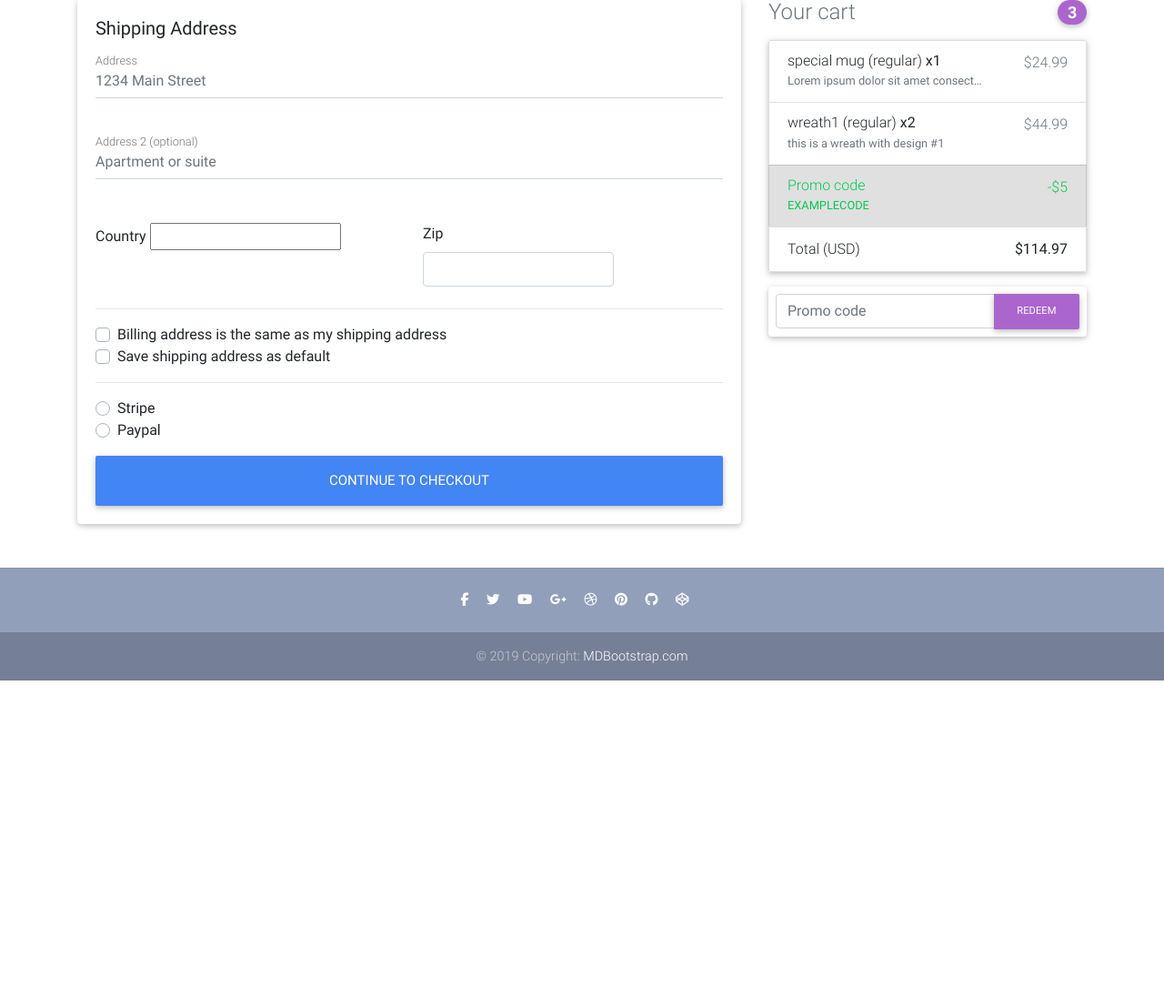
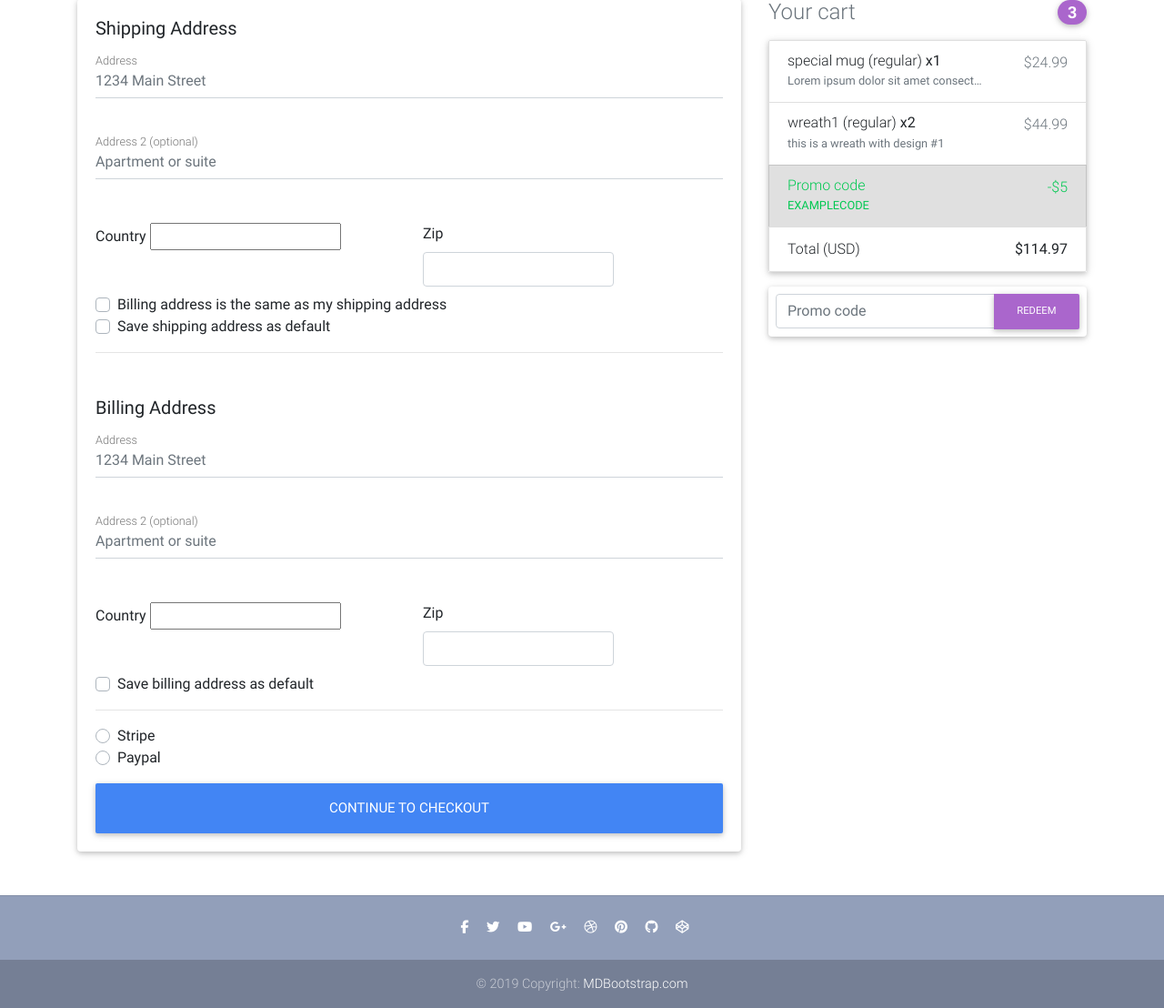
Before and after one commit to AlexisDongMariano/knackscranny, a Django app: page /checkout/ in a window 1280 px wide. Shown: the part 279-1387 px from the top of the page at 91% size. Before the commit the page ends 1027 px from the top, so only its background shows below. Run offline with Django 3.2, Linux system fonts and the light colour scheme; a user stored in the database is signed in; data comes from the database, SQL or seed files in the repository; both versions use the stored data as it was after the commit; some libraries are stand-ins or nearby versions.

Commit message:
modified checkout functionality

```diff
--- a/ecommerce/forms.py
+++ b/ecommerce/forms.py
@@ -9,20 +9,33 @@
 )
 
 class CheckoutForm(forms.Form):
-    shipping_address1 = forms.CharField(widget=forms.TextInput(
+    shipping_address1 = forms.CharField(required=False, widget=forms.TextInput(
         attrs={'class': 'form-control',
                 'placeholder': '1234 Main Street'}))
     shipping_address2 = forms.CharField(required=False, widget=forms.TextInput(
         attrs={'class': 'form-control',
                 'placeholder': 'Apartment or suite'}))
-    shipping_country = CountryField(blank_label='(select country)').formfield(widget=CountrySelectWidget(
+    shipping_country = CountryField(blank_label='(select country)').formfield(required=False, widget=CountrySelectWidget(
         attrs={'class': 'custom-select d-block w-100'}, layout='{widget}<img class="country-select-flag" id="{flag_id}" style="margin: 6px 4px 0" src="{country.flag}">'))
-    shipping_zip_code = forms.CharField(widget=forms.TextInput(
+    shipping_zip_code = forms.CharField(required=False, widget=forms.TextInput(
         attrs={'class': 'form-control'}))
 
-    chk_same_billing_address = forms.BooleanField(required=False, widget=forms.CheckboxInput(
+    billing_address1 = forms.CharField(required=False, widget=forms.TextInput(
+    attrs={'class': 'form-control',
+            'placeholder': '1234 Main Street'}))
+    billing_address2 = forms.CharField(required=False, widget=forms.TextInput(
+        attrs={'class': 'form-control',
+                'placeholder': 'Apartment or suite'}))
+    billing_country = CountryField(blank_label='(select country)').formfield(required=False, widget=CountrySelectWidget(
+        attrs={'class': 'custom-select d-block w-100'}, layout='{widget}<img class="country-select-flag" id="{flag_id}" style="margin: 6px 4px 0" src="{country.flag}">'))
+    billing_zip_code = forms.CharField(required=False, widget=forms.TextInput(
+        attrs={'class': 'form-control'}))
+
+    chk_same_address = forms.BooleanField(required=False, widget=forms.CheckboxInput(
         attrs={'class':'custom-control-input'}))
-    chk_save_info = forms.BooleanField(required=False, widget=forms.CheckboxInput(
+    chk_save_shipping_info = forms.BooleanField(required=False, widget=forms.CheckboxInput(
+        attrs={'class':'custom-control-input'}))
+    chk_save_billing_info = forms.BooleanField(required=False, widget=forms.CheckboxInput(
         attrs={'class':'custom-control-input'}))
     payment_option = forms.ChoiceField(widget=forms.RadioSelect(
         attrs={'class':'custom-control-input'}), choices=PAYMENT_CHOICES)
--- a/ecommerce/models.py
+++ b/ecommerce/models.py
@@ -99,6 +99,7 @@
     '''Basically this is the Cart'''
     customer = models.ForeignKey(User, on_delete=models.SET_NULL, blank=True, null=True) # Create a Customer model from Dennis
     shipping_address = models.ForeignKey(Address, related_name='shipping_address', on_delete=models.SET_NULL, blank=True, null=True)
+    billing_address = models.ForeignKey(Address, related_name='billing_address', on_delete=models.SET_NULL, blank=True, null=True)
     date_added = models.DateTimeField(default=timezone.now)
     is_ordered = models.BooleanField(default=False)
     ordered_date = models.DateTimeField(blank=True, null=True) # add if ordered
--- a/ecommerce/templates/ecommerce/checkout.html
+++ b/ecommerce/templates/ecommerce/checkout.html
@@ -9,6 +9,7 @@
         <div class="col-md-8 mb-4">
           <div class="card">
             <form class="card-body" method="POST">
+              <!-- SHIPPING ADDRESS -->
               <h5>Shipping Address</h5>
               {% csrf_token %}
               {{ form.non_field_errors }}
@@ -36,21 +37,55 @@
                   {{ form.shipping_zip_code }}
                 </div>
               </div>
-              <hr>
+
               <div class="custom-control custom-checkbox">
-                {{ form.chk_same_billing_address.errors }}
-                {{ form.chk_same_billing_address }}
-                <label class="custom-control-label" for="{{ form.chk_same_billing_address.id_for_label }}">Billing address is the same as my shipping address</label>
+                {{ form.chk_same_address.errors }}
+                {{ form.chk_same_address }}
+                <label class="custom-control-label" for="{{ form.chk_same_address.id_for_label }}">Billing address is the same as my shipping address</label>
               </div>
               <div class="custom-control custom-checkbox">
-                {{ form.chk_save_info.errors }}
-                {{ form.chk_save_info }}
-                <label class="custom-control-label" for="{{ form.chk_save_info.id_for_label }}">Save shipping address as default</label>
+                {{ form.chk_save_shipping_info.errors }}
+                {{ form.chk_save_shipping_info }}
+                <label class="custom-control-label" for="{{ form.chk_save_shipping_info.id_for_label }}">Save shipping address as default</label>
               </div>
               <hr>
+              <!-- BILLING ADDRESS -->
+              <h5 class="mt-5">Billing Address</h5>
+              {% csrf_token %}
+              {{ form.non_field_errors }}
+              <div class="md-form mb-5">
+                {{ form.billing_address1.errors }}
+                {{ form.billing_address1 }}
+                <label for="{{ form.billing_address1.id_for_label }}">Address</label>
+              </div>
+              <div class="md-form mb-5">
+                {{ form.billing_address2.errors }}
+                {{ form.billing_address2 }}
+                <label for="{{ form.billing_address2.id_for_label }}">Address 2 (optional)</label>
+              </div>
+
+              <div class="row">
+                <div class="col-lg-6 col-md-12 mb-2">
+                  {{ form.billing_country.errors }}
+                  <label for="{{ form.billing_country.id_for_label }}">Country</label>
+                  {{ form.billing_country }}
+
+                </div>
+                <div class="col-lg-4 col-md-6 mb-2">
+                  {{ form.billing_zip_code.errors }}
+                  <label for="{{ form.billing_zip_code.id_for_label }}">Zip</label>
+                  {{ form.billing_zip_code }}
+                </div>
+              </div>
+              <div class="custom-control custom-checkbox">
+                {{ form.chk_save_billing_info.errors }}
+                {{ form.chk_save_billing_info }}
+                <label class="custom-control-label" for="{{ form.chk_save_billing_info.id_for_label }}">Save billing address as default</label>
+              </div>
+              <hr>
+              <!-- PAYMENT OPTIONS -->
               <div class="d-block my-3">
                 {{ form.payment_option.errors }}
-
                 {% for payment in form.payment_option %}
                 <div class="custom-control custom-radio">
                   {{ payment.tag }}
@@ -60,6 +95,7 @@
                 </div>
                 {% endfor %}
               </div>
+
 
               <button class="btn btn-primary btn-lg btn-block" type="submit">Continue to checkout</button>
             </form>
--- a/ecommerce/views.py
+++ b/ecommerce/views.py
@@ -11,6 +11,20 @@
         if i == '':
             return False
     return True
+
+
+def save_address(customer, address_fields):
+    address = Address(
+        customer = customer,
+        address1 = address_fields[0],
+        address2 = address_fields[1],
+        country = address_fields[2],
+        zip_code = address_fields[3],
+        address_type = address_fields[4],
+        default = address_fields[5]
+    )
+    address.save()
+    return address
 
 
 def home(request):
@@ -146,22 +160,41 @@
             print('form is valid')
             print(form.cleaned_data)
 
+            # Shipping Address
             shipping_address1 = form.cleaned_data.get('shipping_address1')
             shipping_address2 = form.cleaned_data.get('shipping_address2')
             shipping_country = form.cleaned_data.get('shipping_country')
             shipping_zip_code = form.cleaned_data.get('shipping_zip_code')
+            address_type = 'S'
+            save_shipping = form.cleaned_data.get('chk_save_shipping_info')
+            temp_address = [shipping_address1, shipping_address2, shipping_country, shipping_zip_code, address_type, save_shipping]
+            same_address = form.cleaned_data.get('chk_same_address')
 
-            if is_field_valid([shipping_address1, shipping_address2, shipping_country, shipping_zip_code]):
-                shipping_address = Address(
-                    customer = customer,
-                    address1 = shipping_address1,
-                    address2 = shipping_address2,
-                    country = shipping_country,
-                    zip_code = shipping_zip_code,
-                    address_type = 'S'
-                )
-                shipping_address.save()
-                order.shipping_address = shipping_address
+            if is_field_valid(temp_address):
+                order.shipping_address = save_address(customer, temp_address)
                 order.save()
+            else:
+                messages.error(request, f'Please fill in shipping details.')
+
+            # Billing Address
+            save_billing = form.cleaned_data.get('chk_save_billing_info')
+            if same_address:
+                temp_address[4] = 'B'
+                temp_address[5] = save_billing
+
+            elif not same_address:
+                billing_address1 = form.cleaned_data.get('billing_address1')
+                billing_address2 = form.cleaned_data.get('billing_address2')
+                billing_country = form.cleaned_data.get('billing_country')
+                billing_zip_code = form.cleaned_data.get('billing_zip_code')
+                address_type = 'B'
+                temp_address = [billing_address1, billing_address2, billing_country, billing_zip_code, address_type, save_billing]
+
+                if not is_field_valid(temp_address):
+                    messages.error(request, f'Please fill in billing details.')
+                    return redirect('ecommerce:checkout')
+
+            order.billing_address = save_address(customer, temp_address)
+            order.save()
 
         return redirect('ecommerce:checkout')
```
Also changed, not shown: users/admin.py (+28 -1 lines), db.sqlite3, ecommerce/migrations/0016_order_billing_address.py (added).
